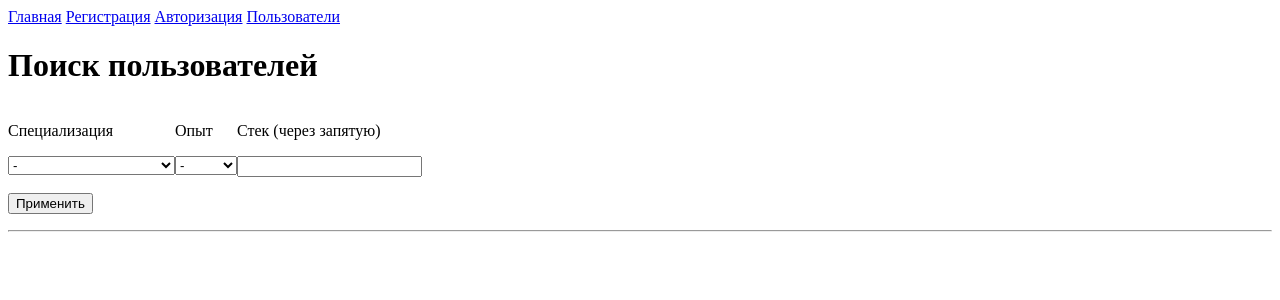
After one commit to stepanzubkov/X-Teams, a Flask app: page /users in a window 1280 px wide. The commit adds this page. Shown: the top 300 px of the page. Run offline with Flask 2, Linux system fonts and the light colour scheme.

Commit message:
Добавляем страницу поиска пользователей

```diff
--- a/app.py
+++ b/app.py
@@ -1,14 +1,16 @@
 # Importing flask and extensions
+from operator import itemgetter
 from flask import Flask, render_template, flash, make_response, url_for, redirect, request, abort
 from flask_login import login_required, login_user, logout_user, current_user
 from werkzeug.security import generate_password_hash, check_password_hash
 # Importing other libraries
 import os
 from github3api import GitHubAPI
+from fuzzywuzzy import fuzz
 
 # Importing my files
 from db import TeamNotifications, db, migrate, Users, Teams, Members, Leaders, Stacks, UserNotifications
-from forms import CreateTeamForm, EditForm, EditTeamForm, InviteForm, RegistrationForm, LoginForm, TeamRequestForm
+from forms import CreateTeamForm, EditForm, EditTeamForm, InviteForm, RegistrationForm, LoginForm, TeamRequestForm, SearchUserForm
 from login import manager, load_user
 from user import User
 
@@ -522,6 +524,27 @@ def reject_invite():
     # Return redirect to user invites list page
     return redirect(url_for('user_invites'))
 
+# Users search page
+
+
+@app.route('/users', methods=['GET', 'POST'])
+def search_users():
+    # Create form
+    form = SearchUserForm()
+    # Get data all users if request.method = GET
+    users = Users.query.all()
+    # POST request
+    if form.validate_on_submit():
+        # Get users filtered by expirience, specialization, stack
+        users = Users.query.filter(Users.expirience.like(form.expirience.data if form.expirience.data != '-' else '%'),
+                                   Users.specialization.like(form.specialization.data if form.specialization.data != '-' else '%'))
+        users = list(map(lambda i: (fuzz.ratio(
+            str([x.name for x in i.stack]), str(form.stack.data.split(','))), i), users))
+        users = list(map(lambda i: i[1], sorted(
+            users, key=itemgetter(0), reverse=True)))
+    # Return users search page
+    return render_template('users.html', current_user=current_user, form=form, users=users)
+
 
 # Run app
 if __name__ == "__main__":
--- a/forms.py
+++ b/forms.py
@@ -175,3 +175,28 @@ class InviteForm(FlaskForm):
     comment = TextAreaField('Комментарий', validators=[DataRequired()])
     team = SelectField('Группа')
     submit = SubmitField('Отправить')
+
+
+class SearchUserForm(FlaskForm):
+    specialization = SelectField('Специализация', choices=[
+        ('-', '-'),
+        ('Backend', 'Backend'),
+        ('Frontend',
+         'Frontend'),
+        ('Мобильная разработка',
+         'Мобильная разработка'),
+        ('Веб-дизайн',
+         'Веб-дизайн'),
+        ('Плагины/утилиты',
+         'Плагины/утилиты'),
+        ('Разработка игр', 'Разработка игр'),
+        ('Гейм-дизайн', 'Гейм-дизайн')
+    ])
+    expirience = SelectField('Опыт', choices=[
+        ('-', '-'),
+        ('Junior', 'Junior'),
+        ('Middle', 'Middle'),
+        ('Senior', 'Senior')
+    ])
+    stack = StringField('Стек (через запятую)')
+    submit = SubmitField('Применить')
--- a/templates/base.html
+++ b/templates/base.html
@@ -18,6 +18,7 @@
             <a href="/registration">Регистрация</a>
             <a href="/login">Авторизация</a>
         {% endif %}
+        <a href="/users">Пользователи</a>
     {% endblock %}
 </body>
 
--- /dev/null
+++ b/templates/users.html
@@ -0,0 +1,22 @@
+{% extends 'base.html' %}
+{% block content %}
+{{ super() }}
+<h1>Поиск пользователей</h1>
+<form action="/users" method="post" class='users'>
+    {{ form.hidden_tag() }}
+    {% for field in form if field.name not in ['csrf_token', 'submit'] %}
+        <span style='float: left;'>
+            <p>{{ field.label }}</p>
+            <p>{{ field() }}</p>
+        </span>
+    {% endfor %}
+    <p style='clear: both;'>{{ form.submit() }}</p>
+</form>
+{% for user in users %}
+    <hr>
+    <img src='/image/{{user.github}}' alt='Аватар' width='30' height='30' style='display; inline;'>
+    <b><a href="/user/{{user.github}}">{{ user.name }}</a></b>
+    <p><b>{{ user.specialization }}</b>, {{ user.expirience }}</p>
+{% endfor %}
+<hr>
+{% endblock %}
```
